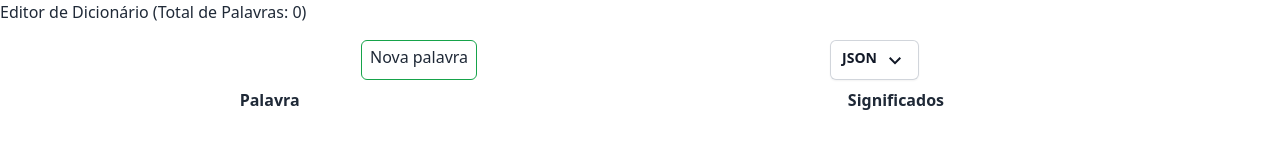
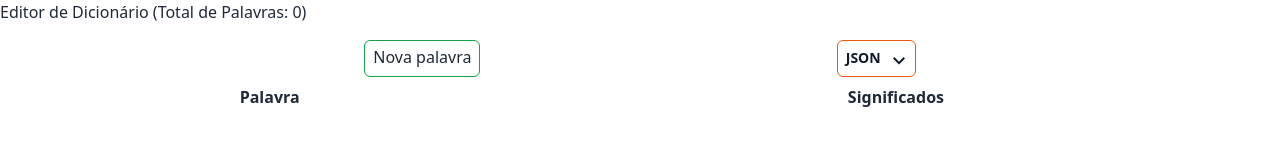
Before and after one commit to marcelleza8/Lingua-boa, a Vue app: page /editor-dicionario in a window 1280 px wide. Shown: the top 160 px of the page. Built offline with nearby package versions, Linux system fonts and the light colour scheme; what prettier-plugin-tailwindcss would draw is missing.

Commit message:
Melhorias no layout

```diff
--- a/src/components/JSONexport.vue
+++ b/src/components/JSONexport.vue
@@ -41,7 +41,7 @@ export default defineComponent({
   <Menu as="div" class="relative inline-block text-left">
     <div>
       <MenuButton
-        class="inline-flex w-full justify-center gap-x-1.5 rounded-md bg-white px-3 py-2 text-sm font-semibold text-gray-900 shadow-sm ring-1 ring-inset ring-gray-300 hover:bg-gray-50"
+        class="inline-flex w-full justify-center gap-x-1.5 rounded-md text-sm font-semibold text-gray-900"
       >
         JSON
         <ChevronDownIcon />
--- a/src/pages/EditorDicionarioPage/Listagem.vue
+++ b/src/pages/EditorDicionarioPage/Listagem.vue
@@ -45,7 +45,10 @@ export default defineComponent({
         >
           Nova palavra
         </router-link>
-        <JSONexport :export-data="dicionario" />
+        <JSONexport
+          :export-data="dicionario"
+          class="rounded-md border border-orange-600 px-2 py-1 pr-1"
+        />
       </div>
 
       <table class="w-full table-auto">
```
